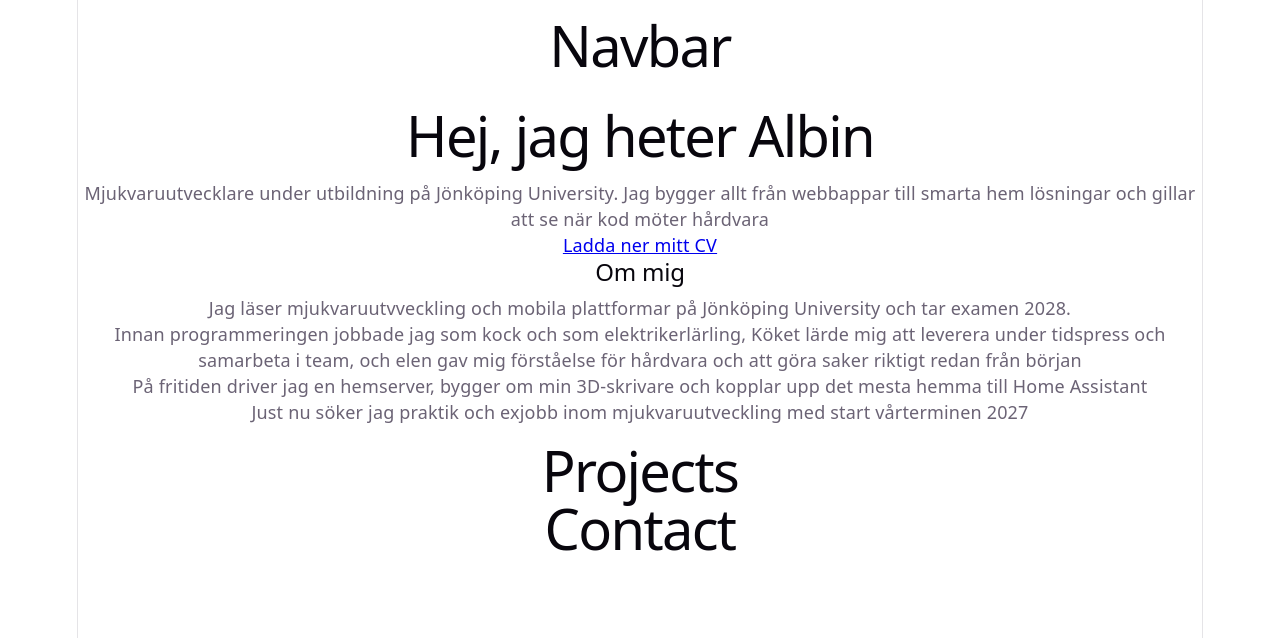
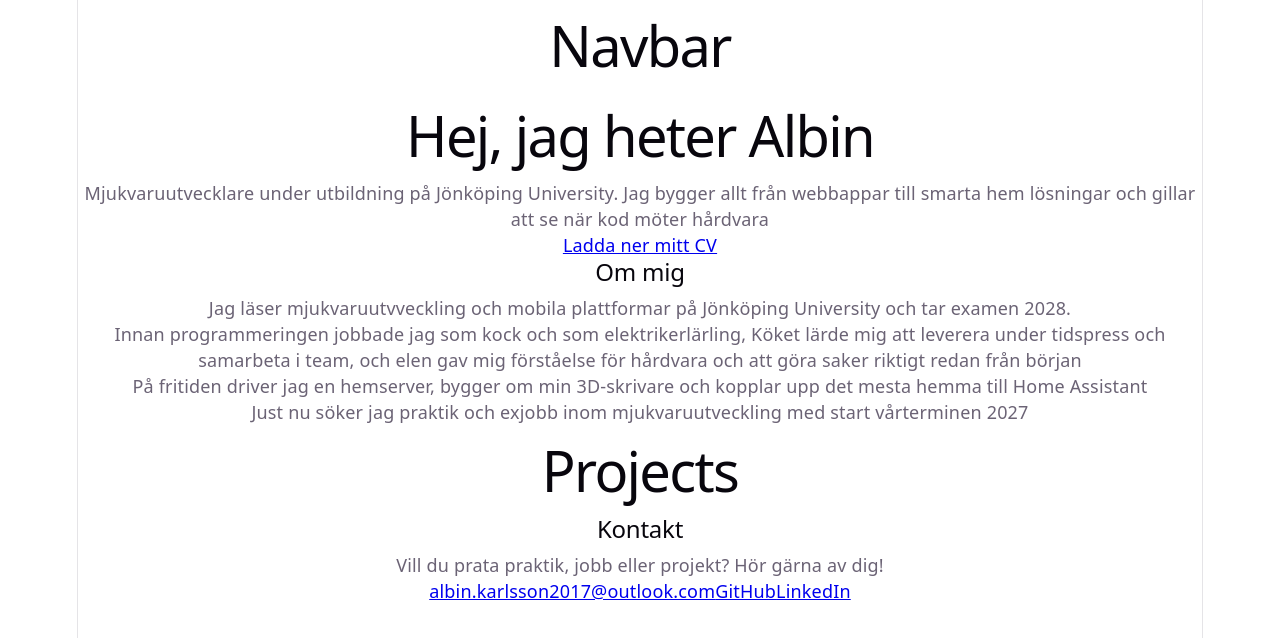
Before and after one commit to albinkarlsson1999/portfolio, a React app: page / in a window 1280 px wide. Shown: the top 638 px of the page. Built offline with nearby package versions, Linux system fonts and the light colour scheme; the HTML template or start-up script is replaced by a standard one.

Commit message:
Contact.jsx done and contact.js added with contact information

```diff
--- a/src/components/Contact.jsx
+++ b/src/components/Contact.jsx
@@ -1,5 +1,16 @@
+import texts from '../data/texts.js';
+import contact from '../data/contact.js';
 function Contact() {
-    return <secton id="contact"><h1>Contact</h1></secton>
+    const t = texts.sv.contact
+    const c = contact;
+    return (
+        <section id="contact">
+            <h2>{t.title}</h2>
+            <p>{t.text}</p>
+            <a href={`mailto:${c.email}`}>{c.email}</a>
+            <a href={c.github} target="_blank" rel="noopener noreferrer" >GitHub</a>
+            <a href={c.linkedin} target="_blank" rel="noopener noreferrer">LinkedIn</a>
+        </section>)
 }
 
 export default Contact
--- /dev/null
+++ b/src/data/contact.js
@@ -0,0 +1,6 @@
+const contact = {
+    email: "albin.karlsson2017@outlook.com",
+    github: "https://github.com/albinkarlsson1999",
+    linkedin: "https://www.linkedin.com/in/albin-karlsson-80a305182/",
+};
+export default contact;
```
